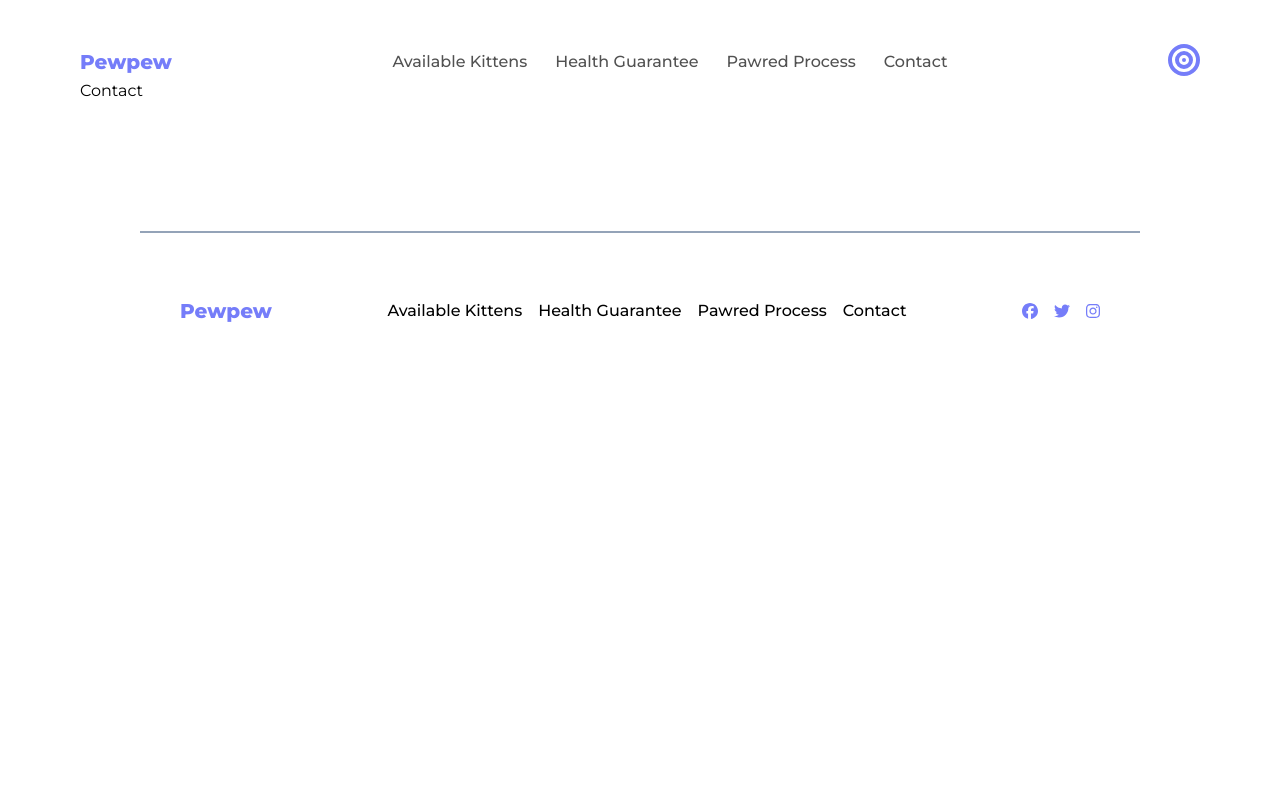
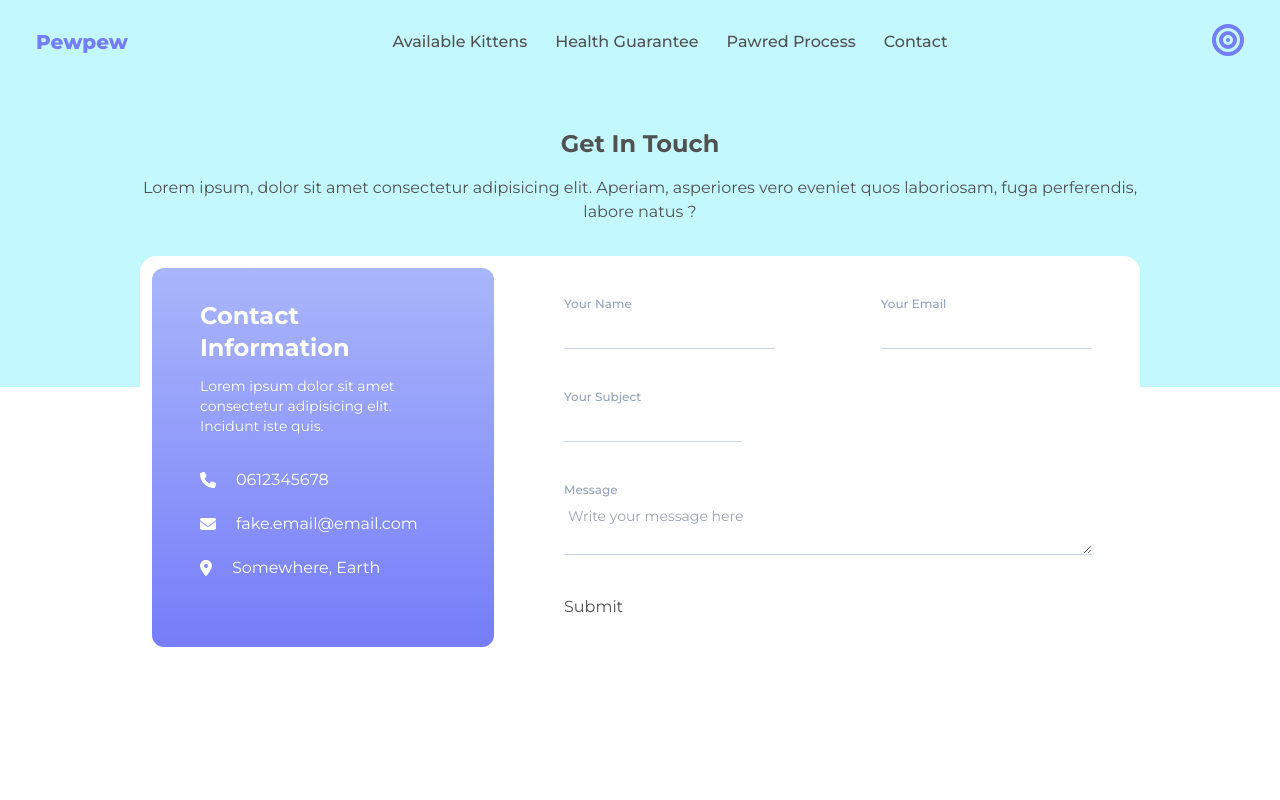
Before and after one commit to Goutte-de-mer/eemi-tailwind, a Next.js app: page /contact in a window 1280 px wide. Shown: the top 800 px of the page. Built offline with nearby package versions, Linux system fonts and the light colour scheme.

Commit message:
contact page

```diff
--- a/src/app/contact/page.js
+++ b/src/app/contact/page.js
@@ -1,7 +1,11 @@
-import React from "react";
+import ContactPageView from "@/views/ContactPageView";
 
 const Contact = () => {
-  return <div>Contact</div>;
+  return (
+    <main className="bg-half-split pt-32">
+      <ContactPageView />
+    </main>
+  );
 };
 
 export default Contact;
--- a/src/components/Footer.js
+++ b/src/components/Footer.js
@@ -23,9 +23,15 @@ const Footer = () => {
         {menuItems}
       </ul>
       <div className="flex gap-4 text-purple">
-        <FontAwesomeIcon icon={faFacebook}></FontAwesomeIcon>
-        <FontAwesomeIcon icon={faTwitter}></FontAwesomeIcon>
-        <FontAwesomeIcon icon={faInstagram}></FontAwesomeIcon>
+        <button>
+          <FontAwesomeIcon icon={faFacebook}></FontAwesomeIcon>
+        </button>
+        <button>
+          <FontAwesomeIcon icon={faTwitter}></FontAwesomeIcon>
+        </button>
+        <button>
+          <FontAwesomeIcon icon={faInstagram}></FontAwesomeIcon>
+        </button>
       </div>
     </footer>
   );
--- a/src/components/Header.js
+++ b/src/components/Header.js
@@ -1,11 +1,14 @@
+"use client";
 import React from "react";
 import Link from "next/link";
 import { FontAwesomeIcon } from "@fortawesome/react-fontawesome";
 import { faBars, faBullseye } from "@fortawesome/free-solid-svg-icons";
+import { useEffect, useState } from "react";
 import Logo from "./Logo";
 import { menu } from "@/data";
 
 const Header = () => {
+  const [isScrolled, setIsScrolled] = useState(false);
   const menuItems = menu.map((e, i) => {
     return (
       <li key={i}>
@@ -13,9 +16,25 @@ const Header = () => {
       </li>
     );
   });
+  const handleScroll = () => {
+    if (window.scrollY > 50) {
+      setIsScrolled(true);
+    } else {
+      setIsScrolled(false);
+    }
+  };
+
+  useEffect(() => {
+    window.addEventListener("scroll", handleScroll);
+    return () => {
+      window.removeEventListener("scroll", handleScroll);
+    };
+  }, []);
 
   return (
-    <header className="text-black">
+    <header
+      className={`fixed left-0 top-0 z-10 w-full px-9 py-6 ${isScrolled ? "scrolled" : null}`}
+    >
       <div className="flex w-full items-center justify-between gap-5">
         <Logo />
         <ul className="hidden items-center font-medium sm:gap-4 sm:text-sm md:flex lg:gap-x-7 lg:text-base">
--- a/src/components/Logo.js
+++ b/src/components/Logo.js
@@ -1,5 +1,11 @@
+import Link from "next/link";
+
 const Logo = () => {
-  return <p className="text-xl font-extrabold text-purple">Pewpew</p>;
+  return (
+    <Link href={"/"} className="text-xl font-extrabold text-purple">
+      Pewpew
+    </Link>
+  );
 };
 
 export default Logo;
--- /dev/null
+++ b/src/components/contact/ContactForm.js
@@ -0,0 +1,54 @@
+import ContactInfos from "./ContactInfos";
+import ButtonGradient from "../buttons/ButtonGradient";
+const ContactForm = () => {
+  return (
+    <form className="flex flex-col justify-between rounded-2xl bg-white p-3 sm:flex-row">
+      <ContactInfos />
+      {/* Form inputs */}
+      <div className="flex flex-wrap justify-between gap-x-3 gap-y-7 px-5 py-7 sm:gap-y-10 sm:px-9 md:max-w-[600px]">
+        <div className="flex flex-col-reverse md:w-2/5">
+          {" "}
+          <input type="text" name="name" id="name" className="input peer" />
+          <label htmlFor="name" className="label">
+            Your Name
+          </label>
+        </div>
+        <div className="flex flex-col-reverse md:w-2/5">
+          <input type="email" name="email" id="email" className="input peer" />
+          <label htmlFor="email" className="label">
+            Your Email
+          </label>
+        </div>
+        <div className="flex flex-col-reverse">
+          {" "}
+          <input
+            type="text"
+            name="subject"
+            id="subject"
+            className="input peer"
+          />
+          <label htmlFor="subject" className="label">
+            Your Subject
+          </label>
+        </div>
+        <div className="flex w-full flex-col-reverse">
+          {" "}
+          <textarea
+            placeholder="Write your message here"
+            name="message"
+            id="message"
+            className="input peer"
+          />
+          <label htmlFor="message" className="label">
+            Message
+          </label>
+        </div>
+
+        <button type="submit">Submit</button>
+        {/* <ButtonGradient type={"submit"} text={"Submit"} /> */}
+      </div>
+    </form>
+  );
+};
+
+export default ContactForm;
--- /dev/null
+++ b/src/components/contact/ContactInfos.js
@@ -0,0 +1,39 @@
+import { FontAwesomeIcon } from "@fortawesome/react-fontawesome";
+import {
+  faPhone,
+  faEnvelope,
+  faLocationDot,
+} from "@fortawesome/free-solid-svg-icons";
+import Link from "next/link";
+const ContactInfos = () => {
+  return (
+    <div className="gradient rounded-xl px-5 py-8 text-white md:max-w-[35%] md:px-12">
+      <h2 className="mb-3 text-xl font-bold md:text-2xl">
+        Contact Information
+      </h2>
+      <p className="mb-8 text-sm">
+        Lorem ipsum dolor sit amet consectetur adipisicing elit. Incidunt iste
+        quis.
+      </p>
+      <div className="flex flex-col gap-y-5">
+        <Link href={"tel: 0612345678"} className="flex items-center gap-x-5">
+          <FontAwesomeIcon icon={faPhone} />
+          <p>0612345678</p>
+        </Link>
+        <Link
+          href={"mailto: fake.email@email.com"}
+          className="flex items-center gap-x-5"
+        >
+          <FontAwesomeIcon icon={faEnvelope} />
+          <p>fake.email@email.com</p>
+        </Link>
+        <div className="flex items-center gap-x-5">
+          <FontAwesomeIcon icon={faLocationDot} />
+          <p>Somewhere, Earth</p>
+        </div>
+      </div>
+    </div>
+  );
+};
+
+export default ContactInfos;
--- a/src/styles/globals.css
+++ b/src/styles/globals.css
@@ -4,10 +4,20 @@
 
 @layer base {
   body {
-    @apply min-h-screen px-5 py-7 font-main sm:py-11 md:px-20;
+    @apply min-h-screen font-main text-black;
   }
   p {
     @apply text-small;
+  }
+  main {
+    @apply px-5 py-7 sm:py-11 md:px-20;
+  }
+  input,
+  textarea {
+    @apply text-sm;
+  }
+  label {
+    @apply text-xs font-medium text-slate-400;
   }
 }
 
@@ -28,4 +38,13 @@
   .text-small {
     @apply text-sm sm:text-base;
   }
+  .scrolled {
+    @apply bg-white drop-shadow-lg transition-shadow duration-300;
+  }
+  .input {
+    @apply border-b-[1.5px] border-b-slate-300 px-1 py-2 focus:border-b-purple focus-visible:outline-none;
+  }
+  label {
+    @apply transition-colors peer-focus:text-purple;
+  }
 }
--- a/src/views/ContactPageView.js
+++ b/src/views/ContactPageView.js
@@ -0,0 +1,21 @@
+import ContactForm from "@/components/contact/ContactForm";
+const ContactPageView = () => {
+  return (
+    <>
+      <div className="section mb-8 text-center">
+        <h1 className="mb-4 text-2xl font-bold">Get In Touch</h1>
+        <p>
+          Lorem ipsum, dolor sit amet consectetur adipisicing elit. Aperiam,
+          asperiores vero eveniet quos laboriosam, fuga perferendis, labore
+          natus ?
+        </p>
+      </div>
+
+      <div className="section">
+        <ContactForm />
+      </div>
+    </>
+  );
+};
+
+export default ContactPageView;
--- a/tailwind.config.js
+++ b/tailwind.config.js
@@ -25,6 +25,10 @@ module.exports = {
         mdCustom: "900px",
         xs: "500px",
       },
+      backgroundImage: {
+        "half-split":
+          'linear-gradient(to bottom,theme("colors.blue_lighter") 55%, white 45%)',
+      },
     },
   },
   plugins: [],
```
